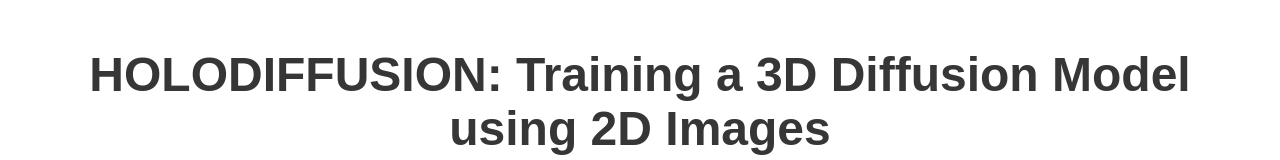
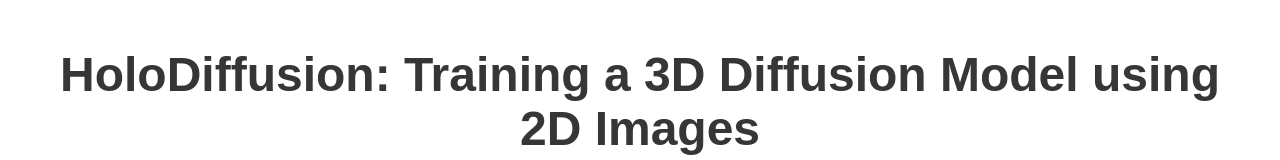
Before and after one commit to holodiffusion/holodiffusion.github.io, a plain HTML site: page index.html in a window 1280 px wide. Shown: the top 160 px of the page. Drawn offline with nearby package versions, Linux system fonts and the light colour scheme; some icons are missing; a web font is replaced by a local one.

Commit message:
Title font case updated in index.html

```diff
--- a/index.html
+++ b/index.html
@@ -57,7 +57,7 @@
     <div class="container is-fullhd">
       <div class="container is-fullhd has-text-centered">
         <h1 class="title is-1 publication-title">
-          <strong>HOLODIFFUSION</strong>: Training a 3D Diffusion Model using 2D Images
+          <strong>HoloDiffusion</strong>: Training a 3D Diffusion Model using 2D Images
         </h1>
         <div class="is-size-5 publication-authors">
           <div class="author-block">
```
